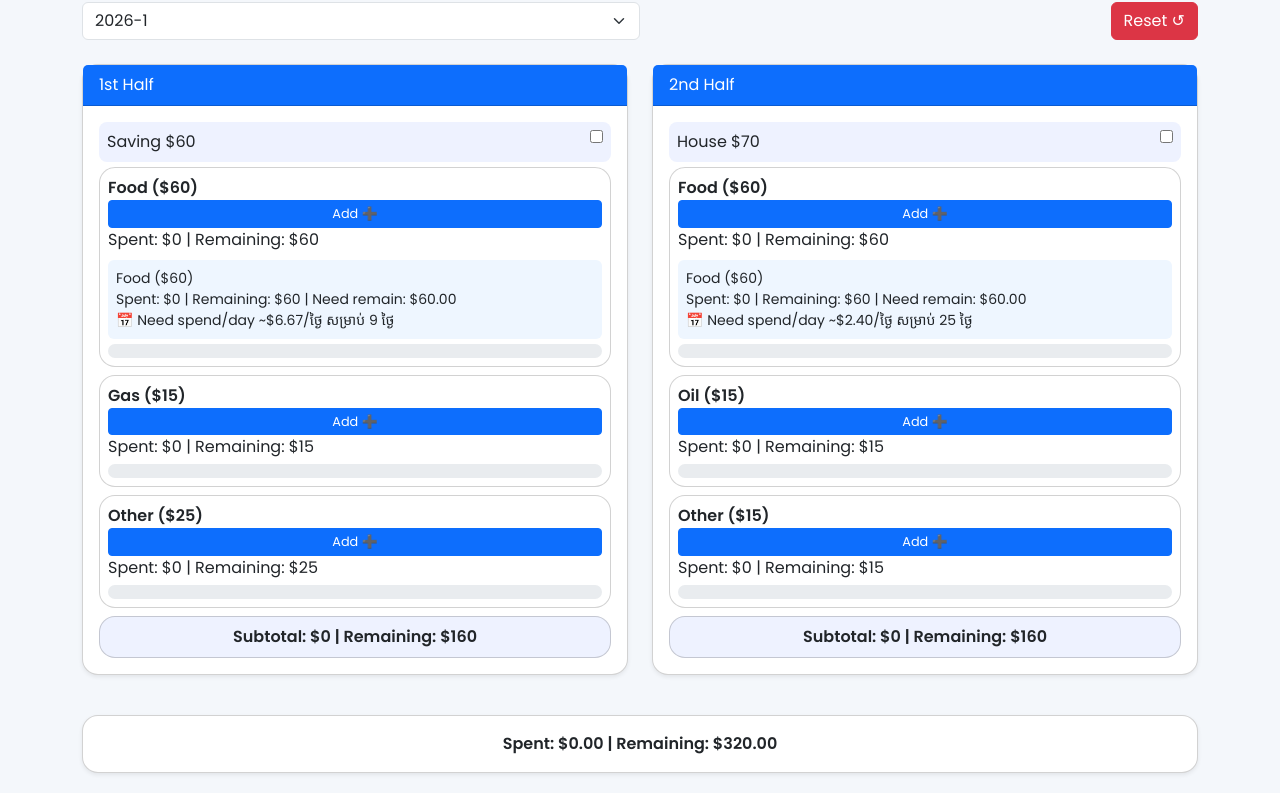
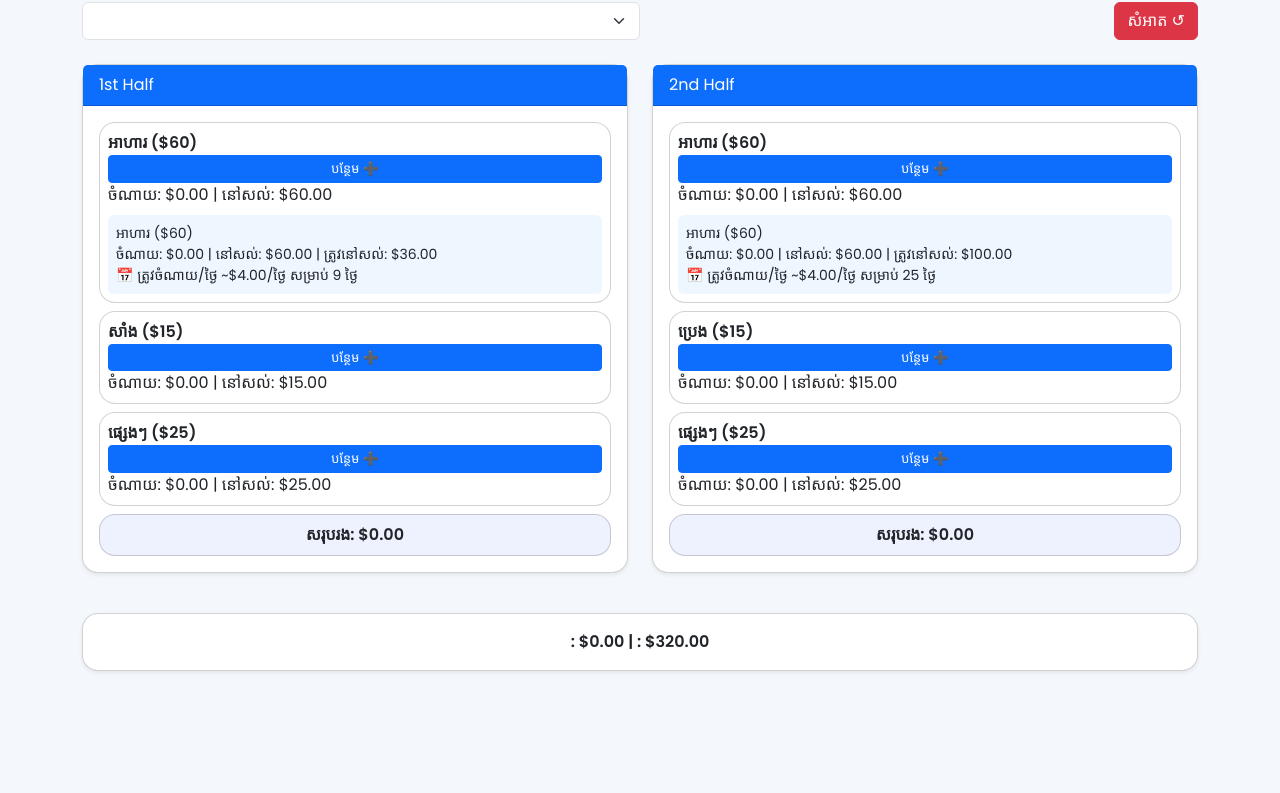
Before and after one commit to davytong/spending, a plain HTML site: page index.html in a window 1280 px wide. Shown: the part 86-879 px from the top of the page. After the commit the page ends 800 px from the top, so only its background shows below. Drawn offline with nearby package versions, Linux system fonts and the light colour scheme.

Commit message:
Update index.html

```diff
--- a/index.html
+++ b/index.html
@@ -73,149 +73,117 @@ h1 { text-align:center; color:#0d6efd; font-weight:600; margin-bottom:20px; }
 
 <script src="https://cdn.jsdelivr.net/npm/bootstrap@5.3.2/dist/js/bootstrap.bundle.min.js"></script>
 
+<!-- ONLY JS PART CHANGED — HTML & CSS SAME -->
 <script>
 const SALARY = 320;
-const HALF_DAYS = 15; // 1st half 1-15, 2nd half 16-End
+const MAX_DAILY_FOOD = 4;
+
 const i18n = {
-en:{ title:"Salary Tracker", spent:"Spent", remain:"Remaining", over:"OVER", add:"Add", edit:"Edit Expense", saveBtn:"Save", deleteBtn:"Delete", items:{Food:"Food",Gas:"Gas",House:"House",Saving:"Saving",Oil:"Oil",Other:"Other"}, modalName:"Item name", modalCost:"Cost", modalDate:"Date", resetMonth:"Reset ↺", needRemain:"Need remain", needSpend:"Need spend/day" },
-km:{ title:"តារាងគ្រប់គ្រងប្រាក់ខែ", spent:"ចំណាយ", remain:"នៅសល់", over:"លើស", add:"បន្ថែម", edit:"កែចំណាយ", saveBtn:"រក្សាទុក", deleteBtn:"លុប", items:{Food:"អាហារ",Gas:"សាំង",House:"ផ្ទះ",Saving:"សន្សំ",Oil:"ប្រេងម៉ូតូ",Other:"ផ្សេងៗ"}, modalName:"ឈ្មោះទំនិញ", modalCost:"ចំណាយ", modalDate:"កាលបរិច្ឆេទ", resetMonth:"សំអាត ↺", needRemain:"ត្រូវនៅសល់", needSpend:"ត្រូវចំណាយ/ថ្ងៃ" }
+en:{ title:"Salary Tracker", spent:"Spent", remain:"Remaining", over:"OVER",
+add:"Add", edit:"Edit Expense", saveBtn:"Save", deleteBtn:"Delete",
+items:{Food:"Food",Gas:"Gas",House:"House",Saving:"Saving",Oil:"Oil",Other:"Other"},
+resetMonth:"Reset ↺", needRemain:"Need remain", needSpend:"Need spend/day",
+subtotal:"Subtotal"
+},
+km:{ title:"តារាងគ្រប់គ្រងប្រាក់ខែ", spent:"ចំណាយ", remain:"នៅសល់", over:"លើស",
+add:"បន្ថែម", edit:"កែចំណាយ", saveBtn:"រក្សាទុក", deleteBtn:"លុប",
+items:{Food:"អាហារ",Gas:"សាំង",House:"ផ្ទះ",Saving:"សន្សំ",Oil:"ប្រេង",Other:"ផ្សេងៗ"},
+resetMonth:"សំអាត ↺", needRemain:"ត្រូវនៅសល់", needSpend:"ត្រូវចំណាយ/ថ្ងៃ",
+subtotal:"សរុបរង"
+}
 };
 
-let lang = localStorage.getItem("lang") || "en";
+let lang = localStorage.getItem("lang") || "km";
+
 const halves = [
 { key:"first", fixed:["Saving"], vars:["Food","Gas","Other"]},
 { key:"second", fixed:["House"], vars:["Food","Oil","Other"]}
 ];
+
 const budgets = { Food:60, Gas:15, House:70, Saving:60, Oil:15, Other:25 };
-
-const monthSelect = document.getElementById("monthSelect");
-const y = new Date().getFullYear();
-for(let m=1;m<=12;m++) monthSelect.innerHTML+=`<option>${y}-${m}</option>`;
-monthSelect.value=`${y}-${new Date().getMonth()+1}`;
 
 const key = (h,c)=>`${monthSelect.value}-${h}-${c}`;
 const load = k=>JSON.parse(localStorage.getItem(k)||"[]");
 const save = (k,v)=>localStorage.setItem(k,JSON.stringify(v));
 
-let ctx=null;
+function daysLeft(half){
+  const today = new Date();
+  const d = today.getDate();
+  if(half==="first") return Math.max(0, 15 - d + 1);
+  const end = new Date(today.getFullYear(), today.getMonth()+1, 0).getDate();
+  return Math.max(0, end - d + 1);
+}
 
 function render(){
   const t=i18n[lang];
   title.textContent=t.title;
-  spentLabel.textContent=t.spent;
-  remainLabel.textContent=t.remain;
   langBtn.textContent=lang==="en"?"ខ្មែរ":"EN";
   resetMonth.textContent=t.resetMonth;
-  expName.placeholder=t.modalName;
-  expCost.placeholder=t.modalCost;
-  expDate.placeholder=t.modalDate;
-  saveBtn.textContent=t.saveBtn+" 💲";
-  deleteBtn.textContent=t.deleteBtn+" 🧹";
-  deleteBtn.style.display=ctx && ctx.i!==null?"inline-block":"none";
 
   tracker.innerHTML="";
-  let grandTotal=0;
+  let grand=0;
 
   halves.forEach(h=>{
     let halfTotal=0;
-    let html=`<div class="col-md-6 mb-3"><div class="card shadow-sm"><div class="card-header bg-primary text-white">${h.key==="first"?"1st Half":"2nd Half"}</div><div class="card-body">`;
+    let html=`<div class="col-md-6 mb-3">
+    <div class="card shadow-sm">
+    <div class="card-header bg-primary text-white">
+    ${h.key==="first"?"1st Half":"2nd Half"}
+    </div><div class="card-body">`;
 
-    // Fixed
-    h.fixed.forEach(f=>{
-      const paid=load(key(h.key,f)).length>0;
-      if(paid) halfTotal+=budgets[f];
-      html+=`<div class="fixed">${t.items[f]} $${budgets[f]}<input type="checkbox" class="float-end" ${paid?"checked":""} onchange="toggleFixed('${h.key}','${f}',this.checked)"></div>`;
-    });
+    h.vars.forEach(v=>{
+      const list=load(key(h.key,v)).sort((a,b)=>a.date.localeCompare(b.date));
+      const spent=list.reduce((s,e)=>s+e.cost,0);
+      const remain=(budgets[v]-spent).toFixed(2);
+      halfTotal+=spent;
 
-    // Variable
-    h.vars.forEach(v=>{
-      let varBudget=budgets[v];
-      if(v==="Other" && h.key==="second") varBudget-=10;
-      const list=load(key(h.key,v));
-      let spent=list.reduce((a,b)=>a+b.cost,0);
-      let remain=varBudget-spent;
-      halfTotal+=spent;
-      const over=remain<0;
-
-      // Group expenses by date
-      const grouped = {};
-      list.forEach(e=>{
-        if(!e.date) e.date=new Date().toISOString().split('T')[0];
-        if(!grouped[e.date]) grouped[e.date]=[];
-        grouped[e.date].push(e);
+      let rows="";
+      list.forEach((e,i)=>{
+        rows+=`<div class="expense">
+        <span>${e.date} | ${e.name}</span>
+        <span>$${e.cost.toFixed(2)}
+        <button class="btn btn-sm btn-light btn-small" onclick="edit('${h.key}','${v}',${i})">✏️</button>
+        </span></div>`;
       });
 
-      let itemsHTML="";
-      for(const date in grouped){
-        itemsHTML+=`<div class="expense"><b>${date}</b><br>`;
-        grouped[date].forEach(e=>{ itemsHTML+=`${e.name} $${e.cost} <button class="btn btn-sm btn-light btn-small" onclick="edit('${h.key}','${v}',${list.indexOf(e)})">✏️</button><br>` });
-        itemsHTML+="</div>";
-      }
-
-      // Food must remain calculation
-      let foodPlan="";
+      let foodInfo="";
       if(v==="Food"){
-        const today=new Date();
-        const dayOfMonth=today.getDate();
-        let endDay=(h.key==="first"?15:new Date(today.getFullYear(),today.getMonth()+1,0).getDate());
-        const daysLeft=endDay-dayOfMonth+1;
-        const maxPerDay=(varBudget-spent)/daysLeft;
-        foodPlan=`<div class="mt-2 p-2 rounded" style="background:#eef6ff;font-size:14px">
-          ${t.items[v]} ($${varBudget})<br>${t.spent}: $${spent} | ${t.remain}: $${remain} | ${t.needRemain}: $${(daysLeft*maxPerDay).toFixed(2)}<br>
-          📅 ${t.needSpend} ~$${maxPerDay.toFixed(2)}/ថ្ងៃ សម្រាប់ ${daysLeft} ថ្ងៃ
+        const dLeft=daysLeft(h.key);
+        const mustRemain=(dLeft*MAX_DAILY_FOOD).toFixed(2);
+        foodInfo=`<div class="mt-2 p-2 rounded" style="background:#eef6ff;font-size:14px">
+        ${t.items.Food} ($${budgets.Food})<br>
+        ${t.spent}: $${spent.toFixed(2)} | ${t.remain}: $${remain} | ${t.needRemain}: $${mustRemain}<br>
+        📅 ${t.needSpend} ~$${MAX_DAILY_FOOD.toFixed(2)}/ថ្ងៃ សម្រាប់ ${dLeft} ថ្ងៃ
         </div>`;
       }
 
-      html+=`<div class="card p-2 mb-2 ${over?"over-card":""}">
-        <b>${t.items[v]} ($${varBudget})</b>
-        <button class="btn btn-sm btn-primary float-end btn-small" onclick="add('${h.key}','${v}')">${t.add} ➕</button>
-        ${itemsHTML}
-        <div class="${over?"over":""}">${t.spent}: $${spent} | ${over?`${t.over} $${Math.abs(remain)}`:`${t.remain}: $${remain}`}</div>
-        ${foodPlan}
-        <div class="progress"><div class="progress-bar ${over?"bg-danger":spent/varBudget>0.7?"bg-warning":"bg-success"}" style="width:${Math.min((spent/varBudget)*100,100)}%"></div></div>
+      html+=`
+      <div class="card p-2 mb-2">
+      <b>${t.items[v]} ($${budgets[v]})</b>
+      <button class="btn btn-sm btn-primary float-end btn-small"
+      onclick="add('${h.key}','${v}')">${t.add} ➕</button>
+      ${rows}
+      <div>${t.spent}: $${spent.toFixed(2)} | ${t.remain}: $${remain}</div>
+      ${foodInfo}
       </div>`;
     });
 
-    html+=`<div class="card p-2 mt-2 text-center fw-bold" style="background:#eef2ff">Subtotal: $${halfTotal} | Remaining: $${160-halfTotal}</div>`;
-    html+=`</div></div></div>`;
+    html+=`
+    <div class="card p-2 mt-2 text-center fw-bold" style="background:#eef2ff">
+    ${t.subtotal}: $${halfTotal.toFixed(2)}
+    </div></div></div></div>`;
+
     tracker.innerHTML+=html;
-    grandTotal+=halfTotal;
+    grand+=halfTotal;
   });
 
-  grandSpent.textContent=grandTotal.toFixed(2);
-  grandRemain.textContent=(SALARY-grandTotal).toFixed(2);
+  grandSpent.textContent=grand.toFixed(2);
+  grandRemain.textContent=(SALARY-grand).toFixed(2);
 }
 
-// Functions
-function toggleFixed(h,c,v){ save(key(h,c),v?[{paid:true}]:[]); render();}
-function add(h,c){ ctx={h,c,i:null}; expName.value=""; expCost.value=""; expDate.value=new Date().toISOString().split('T')[0]; modalTitle.textContent=i18n[lang].edit; render(); new bootstrap.Modal(expModal).show();}
-function edit(h,c,i){ const l=load(key(h,c)); ctx={h,c,i}; expName.value=l[i].name; expCost.value=l[i].cost; expDate.value=l[i].date||new Date().toISOString().split('T')[0]; modalTitle.textContent=i18n[lang].edit; render(); new bootstrap.Modal(expModal).show(); }
-
-saveBtn.onclick=()=>{
-  if(!ctx) return;
-  const l=load(key(ctx.h,ctx.c));
-  const e={name:expName.value, cost:+expCost.value, date:expDate.value};
-  ctx.i===null?l.push(e):(l[ctx.i]=e);
-  save(key(ctx.h,ctx.c),l);
-  bootstrap.Modal.getInstance(expModal).hide();
-  ctx=null;
-  render();
-};
-
-deleteBtn.onclick=()=>{
-  if(!ctx||ctx.i===null) return;
-  const l=load(key(ctx.h,ctx.c));
-  l.splice(ctx.i,1);
-  save(key(ctx.h,ctx.c),l);
-  bootstrap.Modal.getInstance(expModal).hide();
-  ctx=null;
-  render();
-};
-
-langBtn.onclick=()=>{ lang=lang==="en"?"km":"en"; localStorage.setItem("lang",lang); render();}
+langBtn.onclick=()=>{ lang=lang==="en"?"km":"en"; localStorage.setItem("lang",lang); render(); }
 monthSelect.onchange=render;
-resetMonth.onclick=()=>{ halves.forEach(h=>[...h.fixed,...h.vars].forEach(c=>localStorage.removeItem(key(h.key,c)))); render(); }
-
+resetMonth.onclick=()=>{ localStorage.clear(); render(); }
 render();
 </script>
 </body>
```
